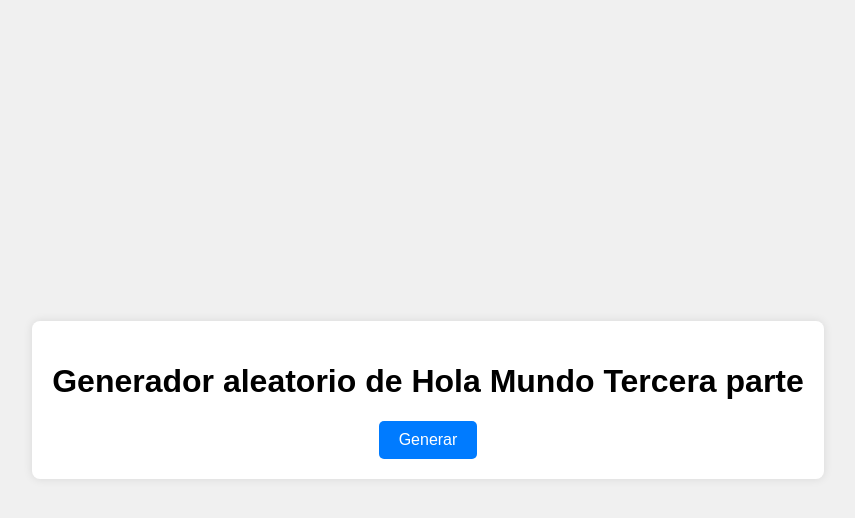
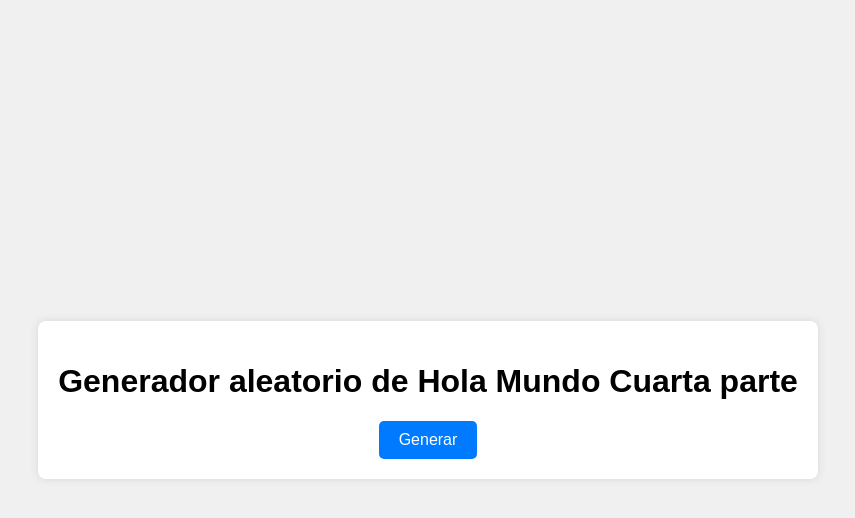
Before and after one commit to dichor94/holaMundo, a PHP site: page / in a window 1280 px wide. Shown: the top 518 px of the page, without its empty margins (212-1067 px from the left). Run offline with PHP 8.4, Linux system fonts and the light colour scheme.

Commit message:
Tercer commit

```diff
--- a/composer.json
+++ b/composer.json
@@ -5,7 +5,7 @@
 
     "autoload": {
         "psr-4": {
-            "HolaMundoMultilenguaje\\": "src"
+            "HolaMundoMultilenguaje\\": "src/"
         }
     }
 }
--- a/index.php
+++ b/index.php
@@ -54,7 +54,7 @@ if ($_SERVER['REQUEST_METHOD'] === 'POST') {
 
 <body>
   <div class="container">
-    <h1>Generador aleatorio de Hola Mundo Tercera parte</h1>
+    <h1>Generador aleatorio de Hola Mundo Cuarta parte</h1>
     <form method="post">
       <button type="submit">Generar</button>
     </form>
```
